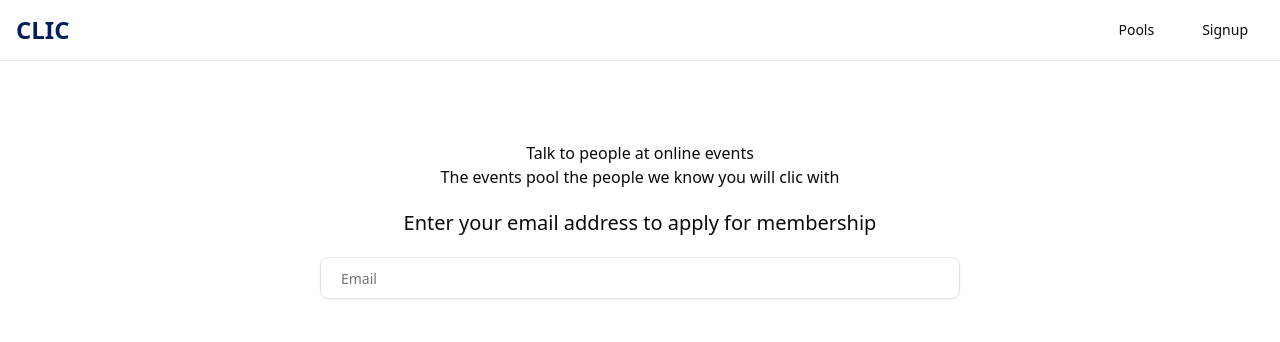
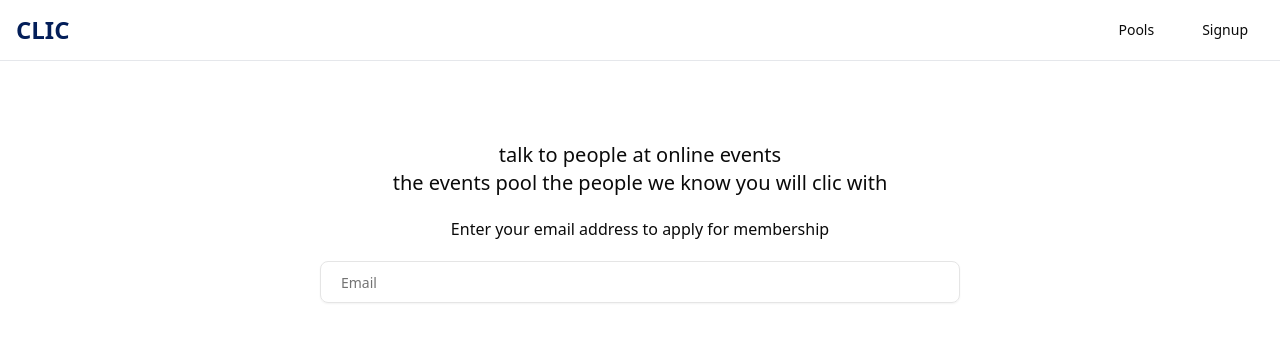
Before and after one commit to Lightxxo/CLIC-WEB, a React (Vite) app in the folder Frontend/: page /signup in a window 1280 px wide. Shown: the top 342 px of the page. Built offline with nearby package versions, Linux system fonts and the light colour scheme.

Commit message:
working on email verification..

```diff
--- a/Frontend/src/pages/Signup/Signup.tsx
+++ b/Frontend/src/pages/Signup/Signup.tsx
@@ -3,25 +3,34 @@ import { useState } from "react";
 
 const Signup = () => {
     const [error, setError] = useState("");
-    function emailInput(e:any) {
+    const [enteredEmail, setEnteredEmail] = useState(false);
+    function emailInput(e: any) {
         setError("");
         if (e.key === "Enter") {
             const input = e.target as HTMLInputElement;
             if (!(/^[^\s@]+@[^\s@]+\.[^\s@]+$/.test(input.value))) {
                 setError("Please enter a valid email address!"); return;
             }
-                    fetch("http://localhost:5000/checkUser?email=" + input.value)
-                    .then(res => {
-                        console.log(res.status);
-                    })
+            // fetch("http://localhost:5000/checkUser?email=" + input.value)
+            // .then(res => {
+            //     console.log(res.status);
+            // });
+            setEnteredEmail(true);
         }
     }
     return (
         <div className="mt-20 text-center">
-            <p className="">Talk to people at online events <br /> The events pool the people we know you will clic with</p>
-            <p className="text-xl my-5">Enter your email address to apply for membership</p>
+            <p className="text-xl">talk to people at online events <br /> the events pool the people we know you will clic with</p>
+            {!enteredEmail ?
+                <section>
+                    <p className="my-5">Enter your email address to apply for membership</p>
                     <Input type="email" className="w-1/2 m-auto p-5" onKeyDown={emailInput} placeholder="Email" />
-            {error != "" && <p className="text-left w-1/2 m-auto text-red-600">{error}</p>}
+                    {error != "" && <p className="text-left w-1/2 m-auto text-red-600 text-xs">{error}</p>}
+                </section>
+                :
+                <section>
+                    <p className="my-5">We have sent you a verification code. Check your email (also spam).</p>
+                </section>}
         </div>
     );
 };
```
Lines whose indentation alone changed are shown as unchanged.
